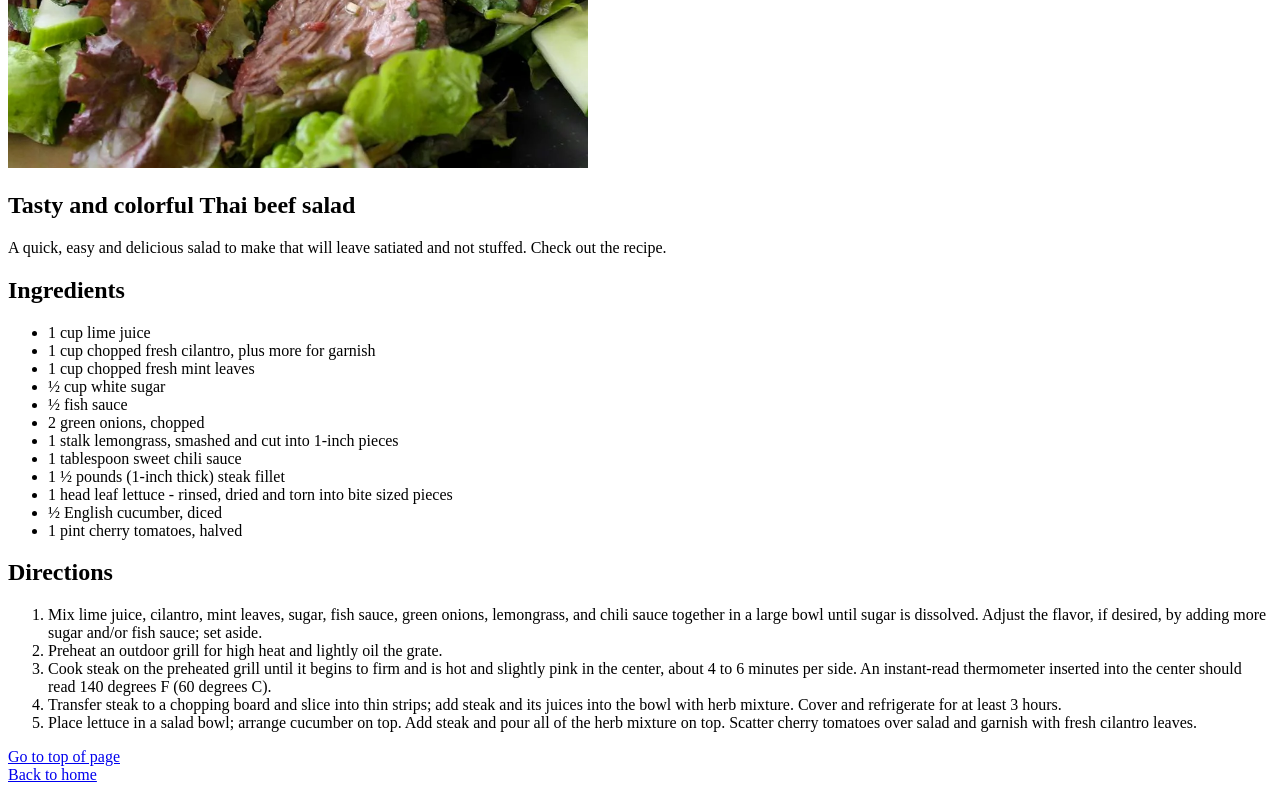
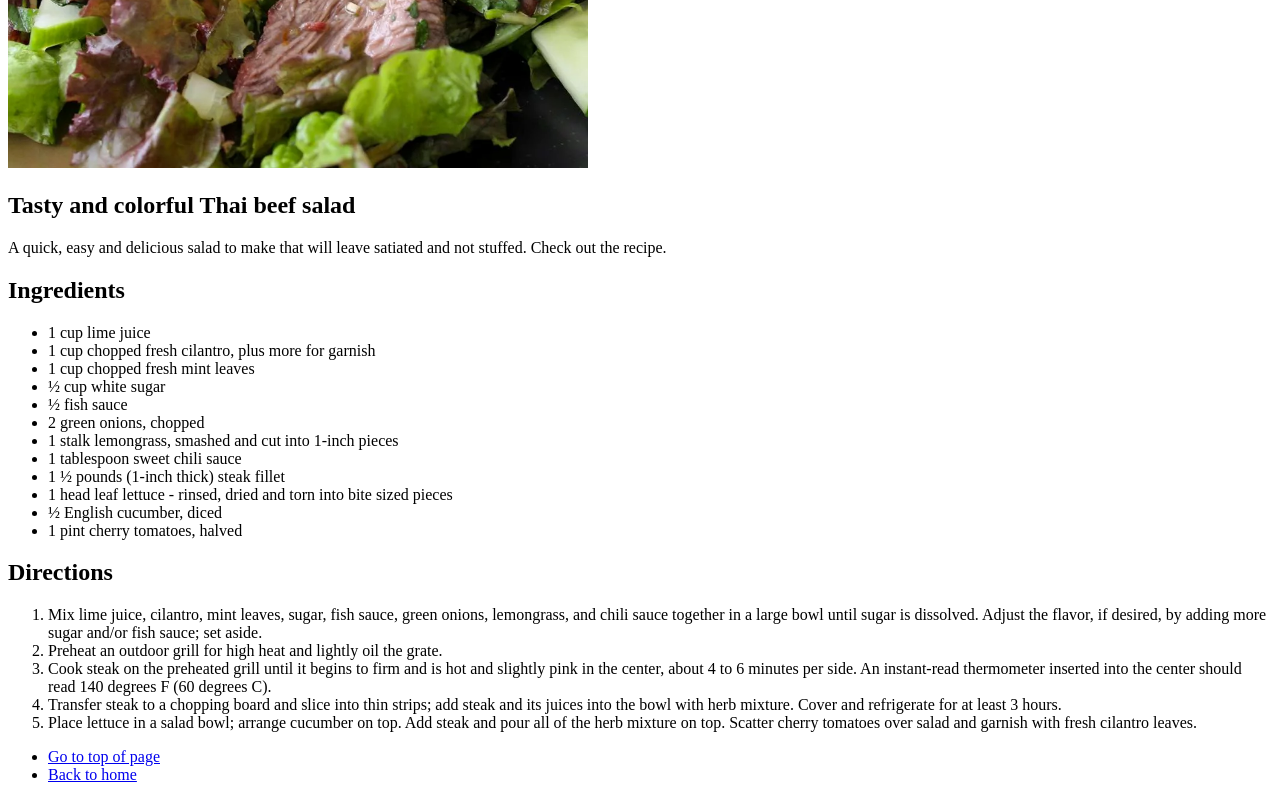
Before and after one commit to siyabongantontela/odin-recipes, a plain HTML site: page recipes/thai-beef-salad.html in a window 1280 px wide. Shown: the part 492-1292 px from the top of the page. Drawn offline with Linux system fonts and the light colour scheme.

Commit message:
Place links in unordered list

```diff
--- a/recipes/thai-beef-salad.html
+++ b/recipes/thai-beef-salad.html
@@ -2,7 +2,7 @@
 <html lang="en">
 	<head>
 		<meta charset="UTF-8" />
-		<title>Thai beef salad recipe</title>
+		<title>Thai Beef Salad Recipe</title>
 	</head>
 	<body>
 		<h1 id="topthai">Thai Beef Salad Recipe</h1>
@@ -56,8 +56,9 @@
 			</li>
 		</ol>
 
-		<a href="#topthai">Go to top of page</a>
-		<br>
-		<a href="../index.html">Back to home</a>
+		<ul>
+			<li><a href="#topthai">Go to top of page</a></li>
+			<li><a href="../index.html">Back to home</a></li>
+		</ul>
 	</body>
 </html>
```
